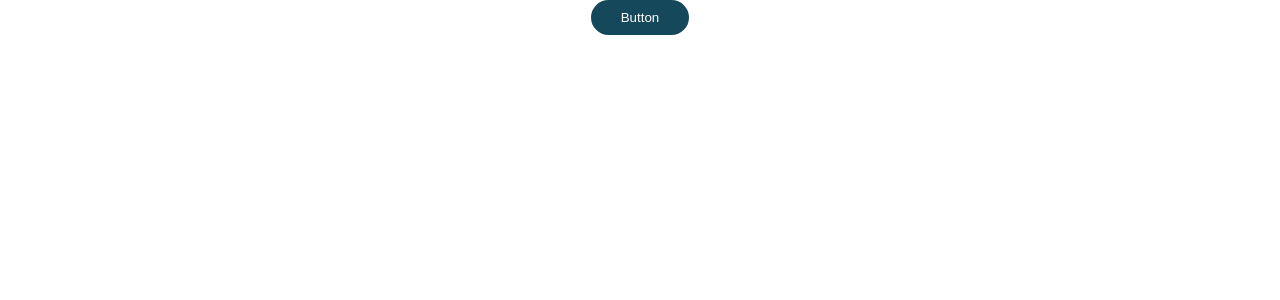
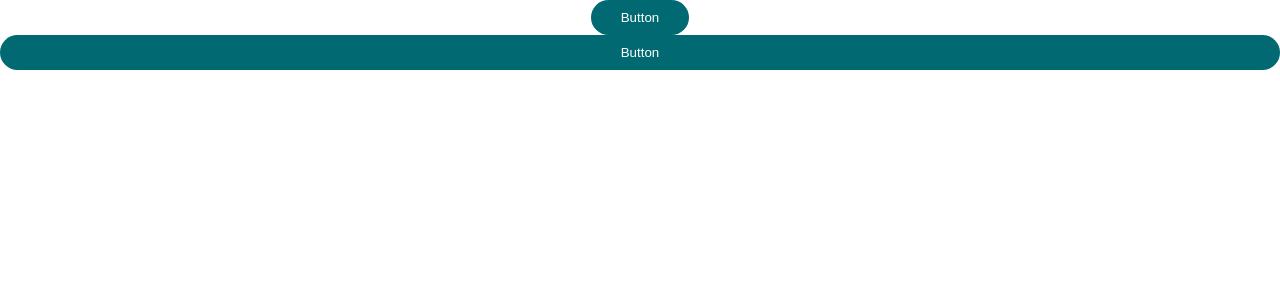
Before and after one commit to OlyaLev/LearningReact, a React (Create React App) app: page / in a window 1280 px wide. Shown: the top 300 px of the page. Built offline with nearby package versions, Linux system fonts and the light colour scheme.

Commit message:
fix: change Button component

```diff
--- a/src/App.js
+++ b/src/App.js
@@ -1,4 +1,3 @@
-import logo from './logo.svg';
 import './App.css';
 import { Button } from './Button/Button.js';
 
@@ -7,6 +6,7 @@ function App() {
   return (
     <div className="App">
       <Button></Button>
+      <Button fullWidth></Button>
     </div>
   );
 }
--- a/src/Button/Button.js
+++ b/src/Button/Button.js
@@ -5,11 +5,15 @@
 //   padding: '10px 30px',
 //   borderRadius: '100px',
 // };
+
 import styles from './Button.module.css';
-export const Button = () => {
+
+export const Button = (props) => {
+  const fullWidthClassName = props.fullWidth ? styles.fullWidthClassName : 'fullWidthClassName';
+  console.log(props);
   return (
     <div>
-      <button className={styles.myStyle}>Button</button>
+      <button className={styles.myStyle + ' ' + fullWidthClassName}>Button</button>
     </div>
   );
 };
--- a/src/Button/Button.module.css
+++ b/src/Button/Button.module.css
@@ -1,7 +1,11 @@
 .myStyle {
   color: #ffffff;
-  background: #15485a;
+  background: #006972;
   border: none;
   padding: 10px 30px;
   border-radius: 100px;
 }
+
+.fullWidthClassName {
+  width: 100%;
+}
```
